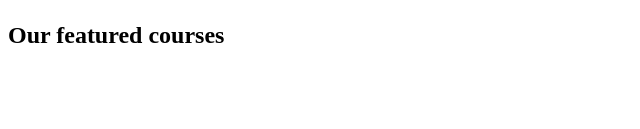
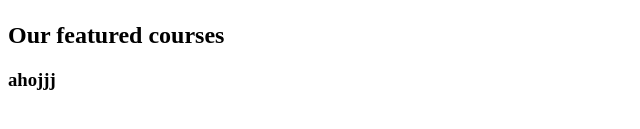
Before and after one commit to ambros226/Project-1, a plain HTML site: page index.html in a window 1280 px wide. Shown: the part 579-708 px from the top of the page, 0-640 px from the left. Drawn offline with Linux system fonts and the light colour scheme.

Commit message:
holub miluju

```diff
--- a/index.html
+++ b/index.html
@@ -60,7 +60,9 @@
     </section>
     <section>
         <article>
-
+         <h1>
+             ahojjj
+         </h1>
         </article>
     </section>
 
```
